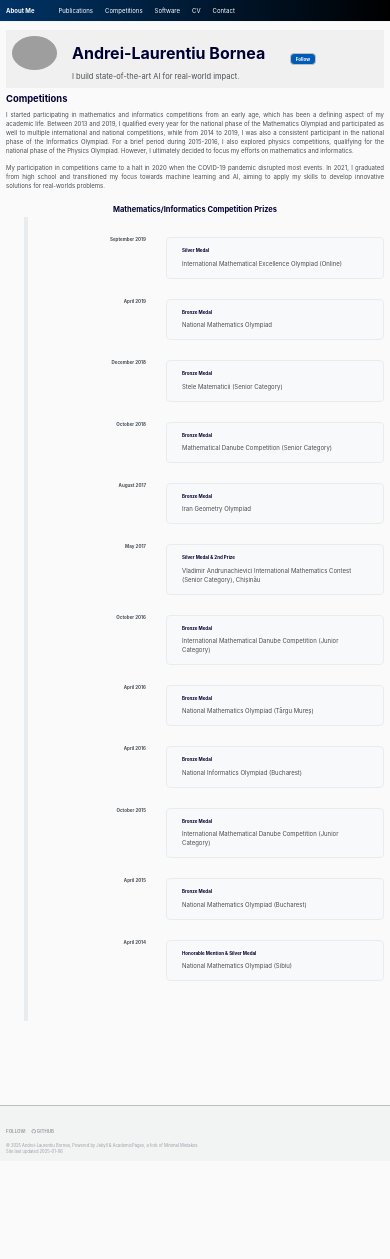
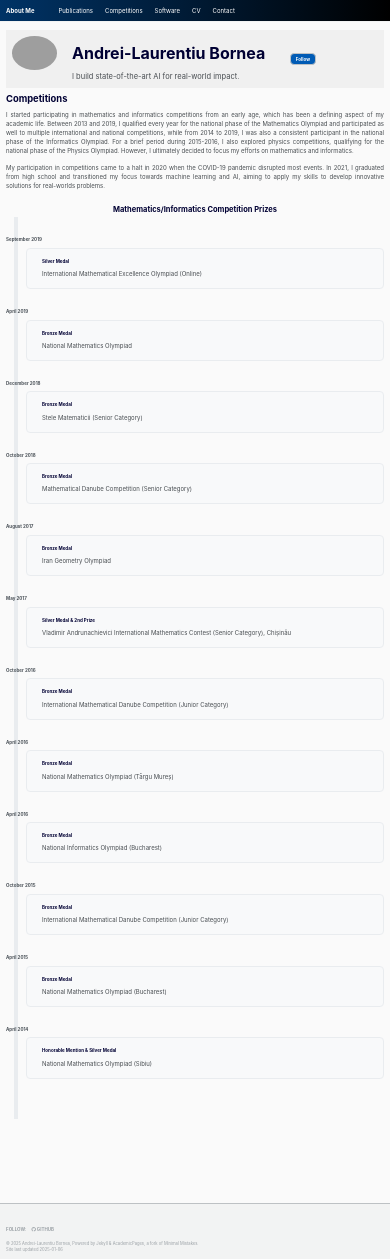
Before and after one commit to andreibornea/andreibornea.github.io, a Jekyll site: the page built from _pages/teaching.html, in a window 390 px wide. Built offline with Jekyll 4.4.1, drawn with Linux system fonts in a browser that asks for light colours; before the commit the page ends 1161 px from its top, so only the background shows below that; grey boxes are pictures that could not be loaded.

Commit message:
mobile version 2.2

```diff
--- a/_pages/teaching.html
+++ b/_pages/teaching.html
@@ -168,4 +168,20 @@ author_profile: true
   border-radius: 4px;
   border: 1px solid #e9ecef;
 }
+
+/* Mobile adjustments */
+@media (max-width: 768px) {
+  .timeline:before {
+    left: 10px;
+  }
+  .timeline-item .timeline-date {
+    position: static;
+    width: auto;
+    text-align: left;
+    margin-bottom: 5px;
+  }
+  .timeline-item .timeline-content {
+    margin-left: 20px;
+  }
+}
 </style>
```
